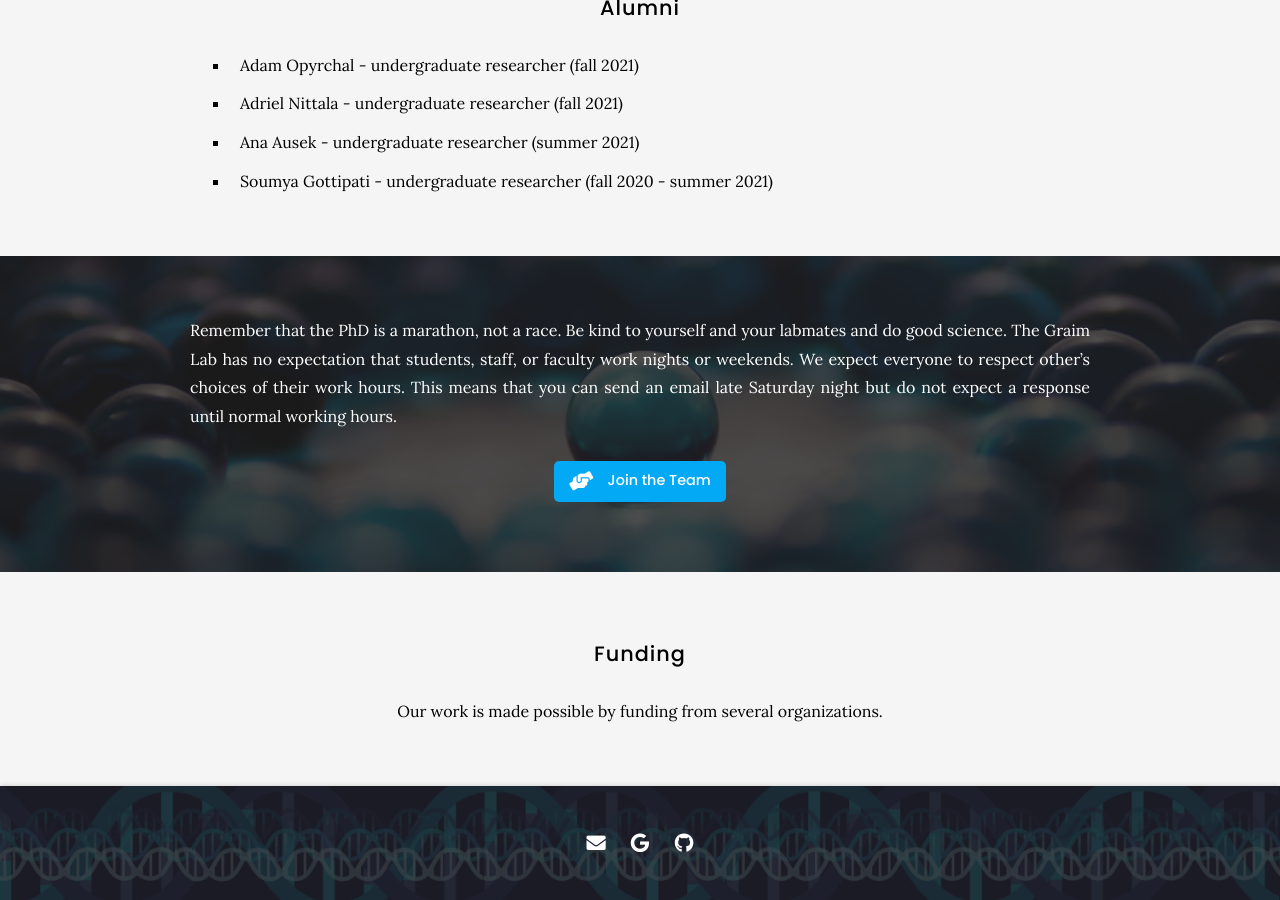
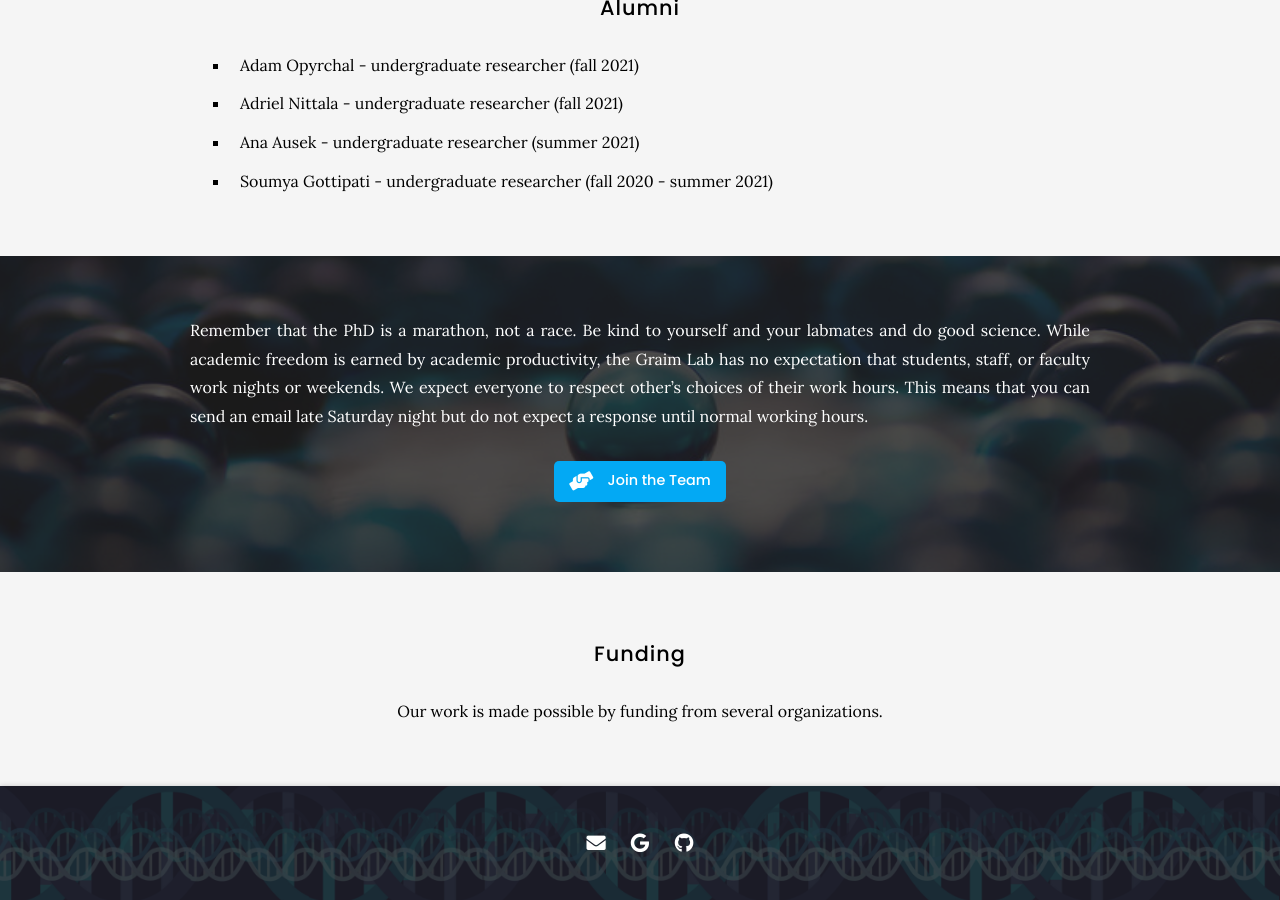
Before and after one commit to graim/GraimLabWebsite, a Jekyll site: the page built from team/index.md, in a window 1280 px wide and 900 px high, scrolled down 1140 px. Built offline with Jekyll 4.4.1, drawn with Linux system fonts in a browser that asks for light colours; nearby versions of some CDN libraries.

Commit message:
Update index.md

```diff
--- a/team/index.md
+++ b/team/index.md
@@ -51,8 +51,7 @@ We are a collaborative lab that works closely with researchers at UF and other u
 
 {% include section.html background="images/banner.jpg" dark=true%}
 
-Remember that the PhD is a marathon, not a race. Be kind to yourself and your labmates and do good science.
-The Graim Lab has no expectation that students, staff, or faculty work nights or weekends. We expect everyone to respect other's choices of their work hours. This means that you can send an email late Saturday night but do not expect a response until normal working hours.
+Remember that the PhD is a marathon, not a race. Be kind to yourself and your labmates and do good science. While academic freedom is earned by academic productivity, the Graim Lab has no expectation that students, staff, or faculty work nights or weekends. We expect everyone to respect other's choices of their work hours. This means that you can send an email late Saturday night but do not expect a response until normal working hours.
 
 {%
   include link.html
```
